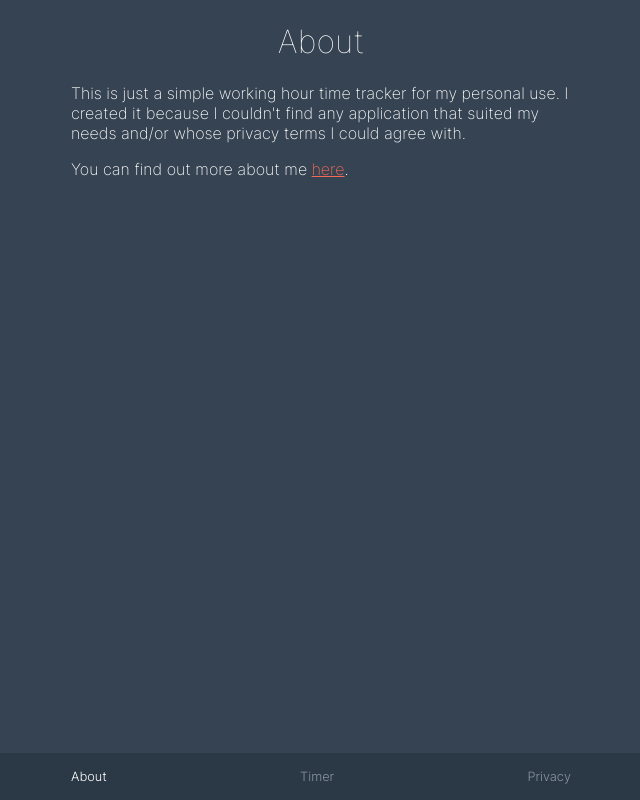
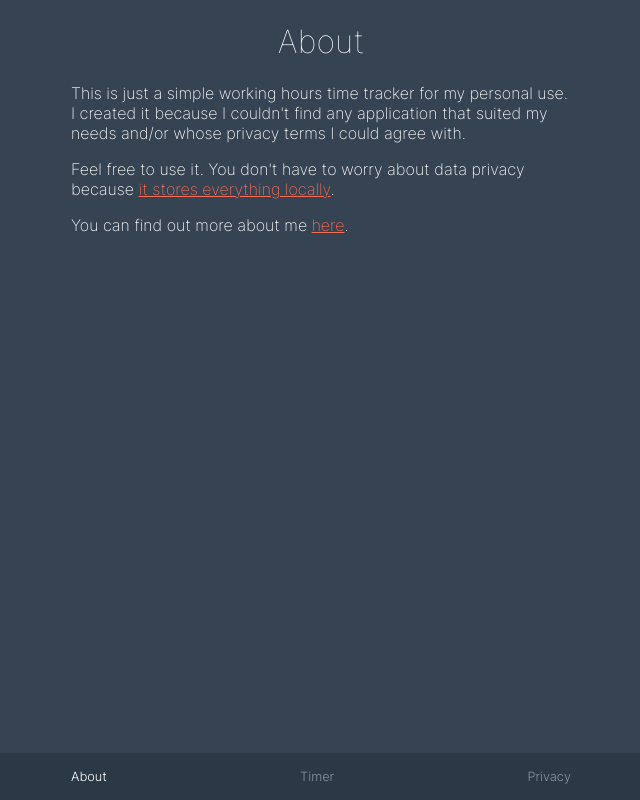
Before and after one commit to regisfrias/timer, a SvelteKit app: page /about in a window 1280 px wide. Shown: the whole page, without its empty margins (319-959 px from the left). Built offline with nearby package versions, Linux system fonts and the light colour scheme.

Commit message:
Update readme and some texts.

```diff
--- a/src/routes/+page.svelte
+++ b/src/routes/+page.svelte
@@ -1,6 +1,5 @@
 <script lang="ts">
   import Layout from '../+layout.svelte'
-  // import '../global.css'
   import { onMount } from 'svelte';
   import { msToTime, msToTimeObj, pad } from '../lib/utils'
   const colors = [
--- a/src/routes/about/+page.svelte
+++ b/src/routes/about/+page.svelte
@@ -4,6 +4,7 @@
 </script>
 <Layout>
   <h1>About</h1>
-  <p>This is just a simple working hour time tracker for my personal use. I created it because I couldn't find any application that suited my needs and/or whose privacy terms I could agree with.</p>
+  <p>This is just a simple working hours time tracker for my personal use. I created it because I couldn't find any application that suited my needs and/or whose privacy terms I could agree with.</p>
+  <p>Feel free to use it. You don't have to worry about data privacy because <a href="/privacy">it stores everything locally</a>.</p>
   <p>You can find out more about me <a href="https://regisfrias.com/">here</a>.</p>
 </Layout>
```
Also changed, not shown: 1 other file (tests, documents, lock files or other folders).
